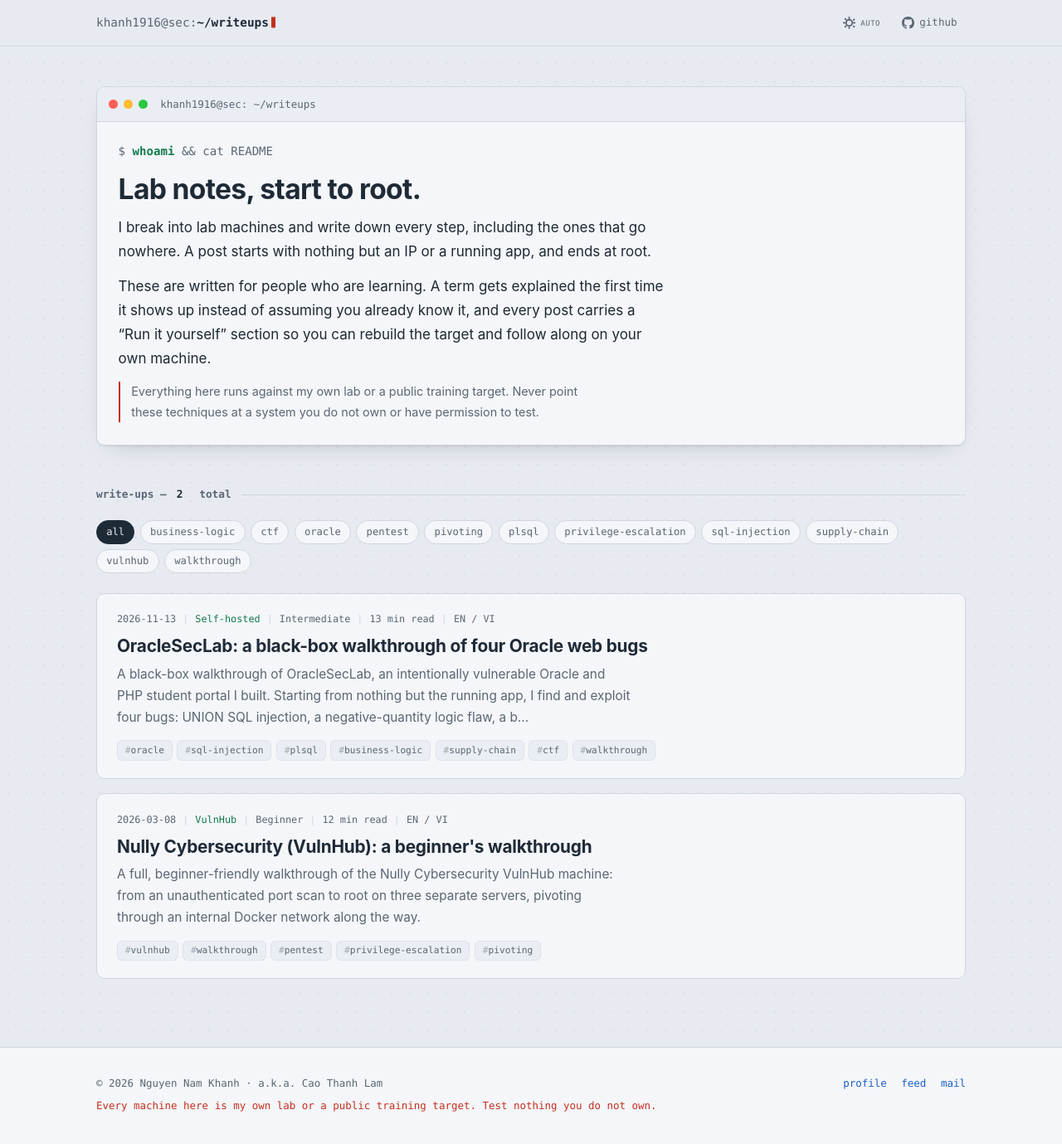
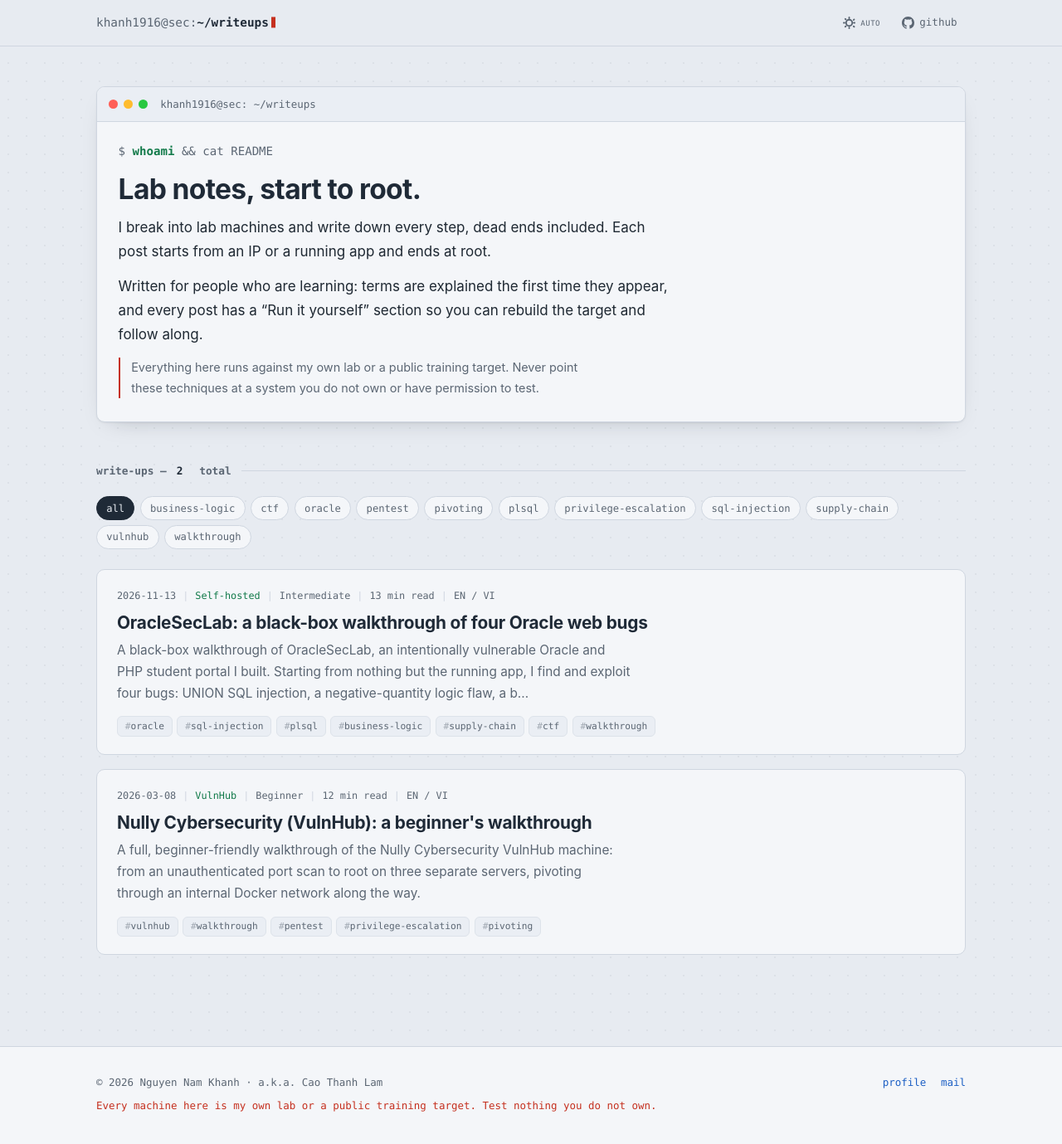
Before and after one commit to Khanh1916/notes, a Jekyll site: the page built from index.md, in a window 1280 px wide and 1383 px high. Shown: the top 1379 px of the window at 83% size. Built offline with Jekyll 4.4.1, drawn with Linux system fonts in a browser that asks for light colours.

Commit message:
Shorten the intro, copy the mail address instead of a bare mailto, drop the raw feed link from the footer

```diff
--- a/_includes/footer.html
+++ b/_includes/footer.html
@@ -6,8 +6,7 @@
     </div>
     <div class="site-foot__links">
       <a href="https://github.com/{{ site.github_user }}" rel="me noopener">profile</a>
-      <a href="{{ '/feed.xml' | relative_url }}">feed</a>
-      <a href="mailto:{{ site.email }}">mail</a>
+      <a href="mailto:{{ site.email }}" data-copy="{{ site.email }}" title="{{ site.email }}">mail</a>
     </div>
   </div>
 </footer>
--- a/assets/js/site.js
+++ b/assets/js/site.js
@@ -31,6 +31,19 @@
       var next = ORDER[(ORDER.indexOf(current()) + 1) % ORDER.length];
       try { localStorage.setItem("writeups-theme", next); } catch (e) {}
       paint(next);
+    });
+  }
+
+  /* --- mail: copy the address (a bare mailto does nothing without a mail app) */
+  var mail = d.querySelector("[data-copy]");
+  if (mail && navigator.clipboard) {
+    mail.addEventListener("click", function (e) {
+      e.preventDefault();
+      navigator.clipboard.writeText(mail.getAttribute("data-copy")).then(function () {
+        var was = mail.textContent;
+        mail.textContent = "copied";
+        setTimeout(function () { mail.textContent = was; }, 1600);
+      }, function () { window.location.href = mail.href; });
     });
   }
 
--- a/index.md
+++ b/index.md
@@ -3,12 +3,11 @@ layout: home
 title: Security write-ups
 ---
 
-I break into lab machines and write down every step, including the ones that go
-nowhere. A post starts with nothing but an IP or a running app, and ends at root.
+I break into lab machines and write down every step, dead ends included. Each
+post starts from an IP or a running app and ends at root.
 
-These are written for people who are learning. A term gets explained the first
-time it shows up instead of assuming you already know it, and every post carries
-a "Run it yourself" section so you can rebuild the target and follow along on
-your own machine.
+Written for people who are learning: terms are explained the first time they
+appear, and every post has a "Run it yourself" section so you can rebuild the
+target and follow along.
 
 <p class="intro__note">Everything here runs against my own lab or a public training target. Never point these techniques at a system you do not own or have permission to test.</p>
```
